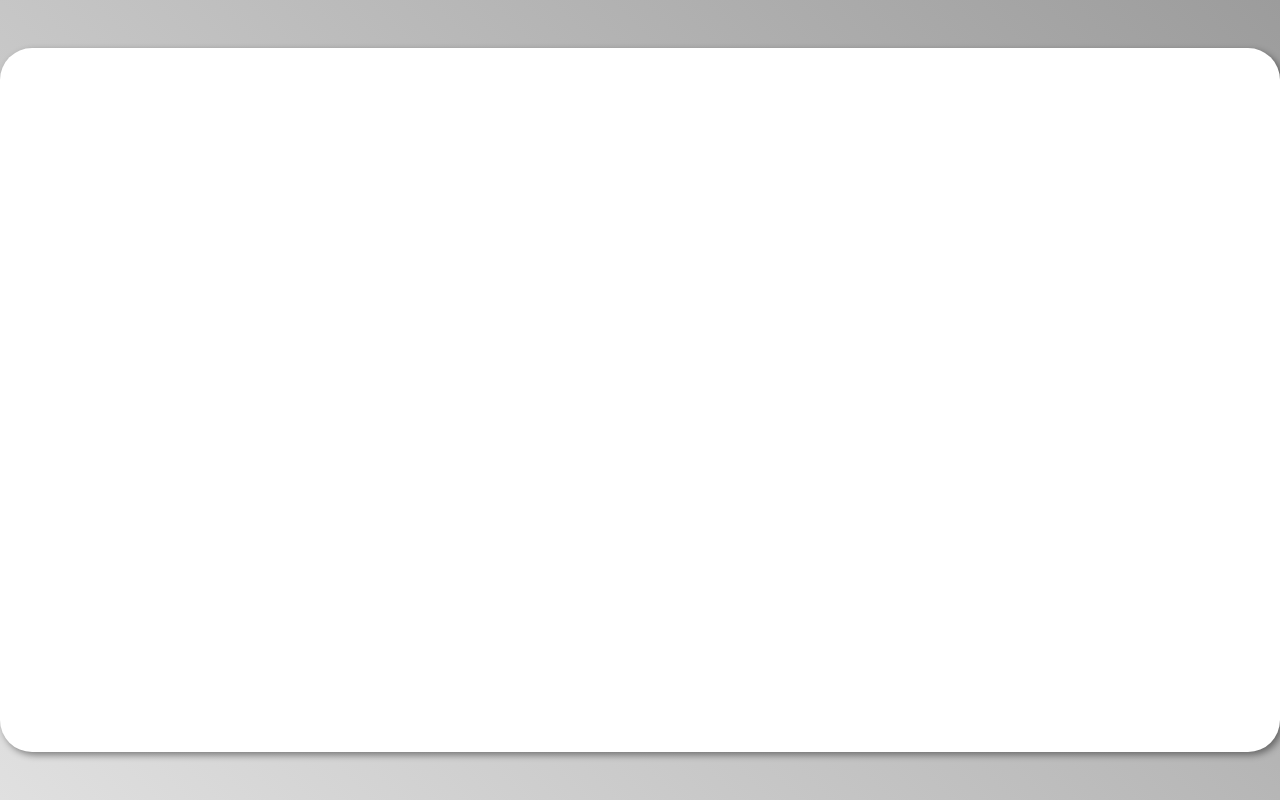
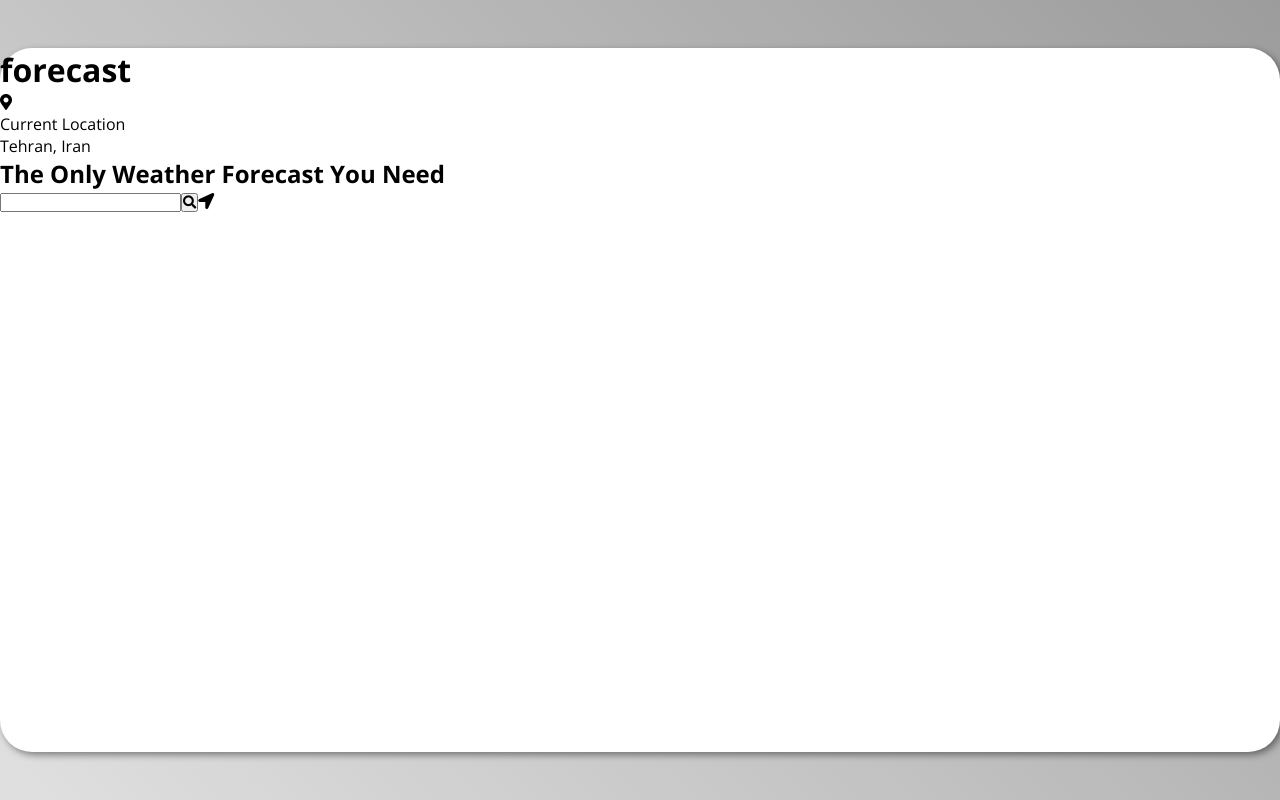
Before and after one commit to hadismtb/weather-forecast, a React (Create React App) app: page / in a window 1280 px wide. Built offline with nearby package versions, Linux system fonts and the light colour scheme.

Commit message:
write basic html of main component

```diff
--- a/src/components/Main.js
+++ b/src/components/Main.js
@@ -3,7 +3,29 @@ import React from 'react';
 const Main = () => {
     return (
         <div>
-
+            <header>
+                <h1>forecast</h1>
+                <div>
+                    <span><i className="fas fa-map-marker-alt"></i></span>
+                    <div>
+                        <p>Current Location</p>
+                        <p>Tehran, Iran</p>
+                    </div>
+                </div>
+            </header>
+            <div>
+                <h2>The Only Weather Forecast You Need</h2>
+                <div></div>
+                <form>
+                    <div>
+                        <input type="text"/>
+                        <button type="submit"><i className="fas fa-search"></i></button>
+                        <span>
+                            <i className="fas fa-location-arrow"></i>
+                        </span>
+                    </div>
+                </form>
+            </div>
         </div>
     );
 };
```
